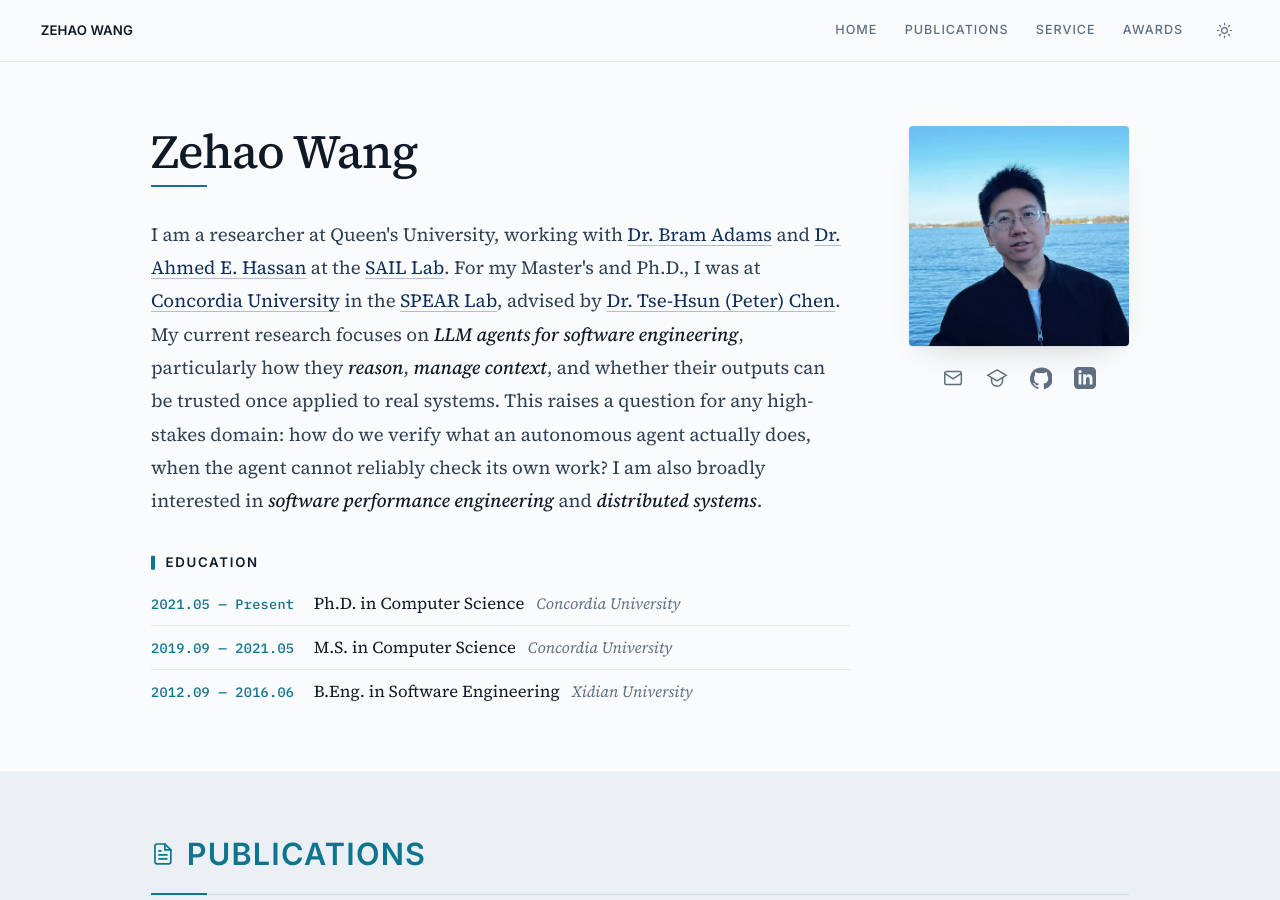
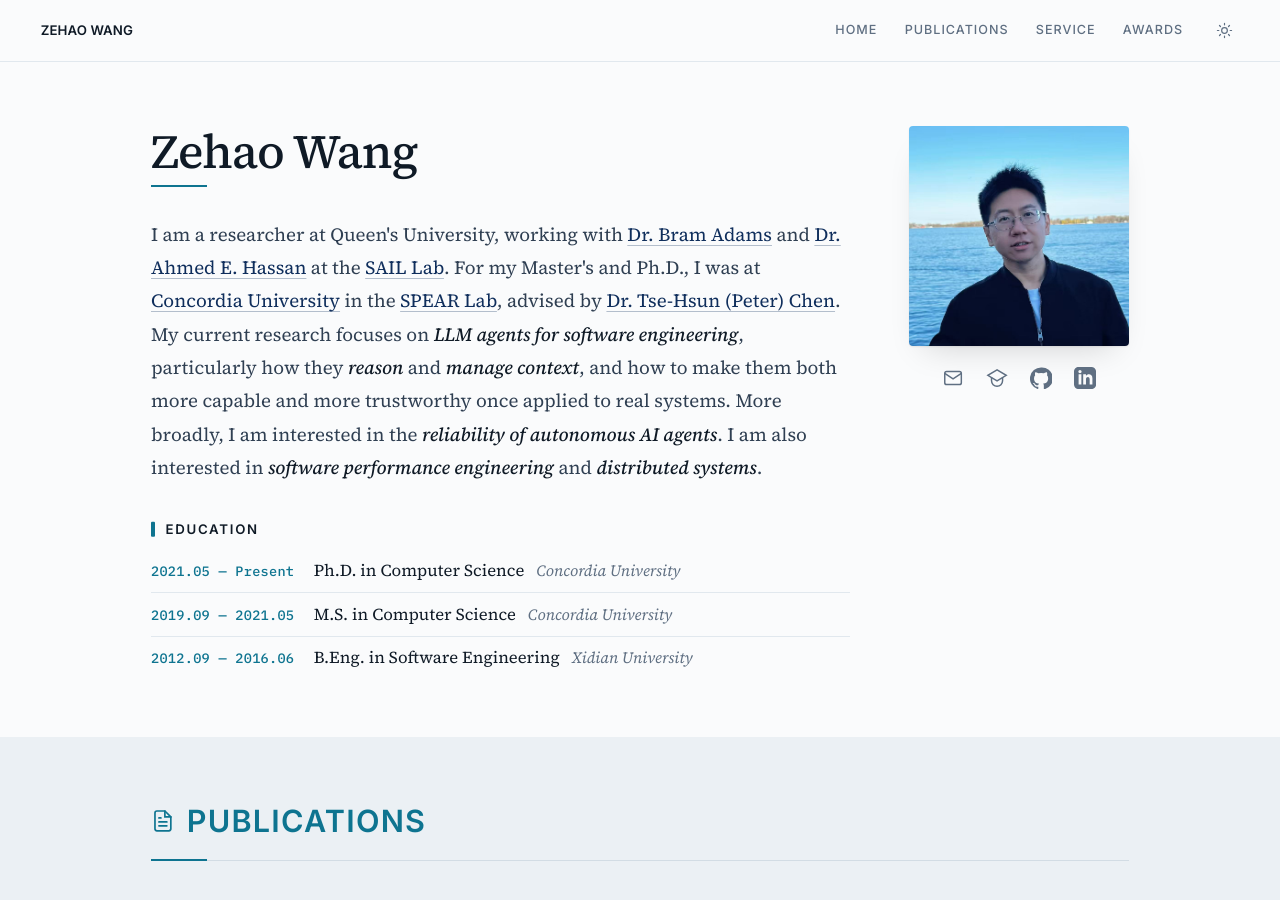
Before and after one commit to zehaowang00/zehaowang00.github.io, a Jekyll site: the page built from _pages/about.md, in a window 1280 px wide and 900 px high. Built offline with Jekyll 4.4.1, drawn with Linux system fonts in a browser that asks for light colours.

Commit message:
Refine research bio: emphasize agent reliability
Co-Authored-By: Claude Opus 4.8 (1M context) <noreply@anthropic.com>

```diff
--- a/_layouts/home.html
+++ b/_layouts/home.html
@@ -55,12 +55,11 @@
             advised by
             <a href="https://petertsehsun.github.io/">Dr. Tse-Hsun (Peter) Chen</a>.
             My current research focuses on <em>LLM agents for software engineering</em>,
-            particularly how they <em>reason</em>, <em>manage context</em>, and whether
-            their outputs can be trusted once applied to real systems. This raises a
-            question for any high-stakes domain: how do we verify what an autonomous
-            agent actually does, when the agent cannot reliably check its own work?
-            I am also broadly interested in <em>software performance engineering</em>
-            and <em>distributed systems</em>.
+            particularly how they <em>reason</em> and <em>manage context</em>, and how to
+            make them both more capable and more trustworthy once applied to real systems.
+            More broadly, I am interested in the <em>reliability of autonomous AI agents</em>.
+            I am also interested in <em>software performance engineering</em> and
+            <em>distributed systems</em>.
           </p>
 
           <h4 class="home__sub">Education</h4>
```
